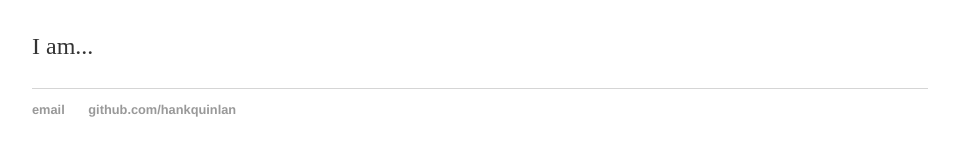
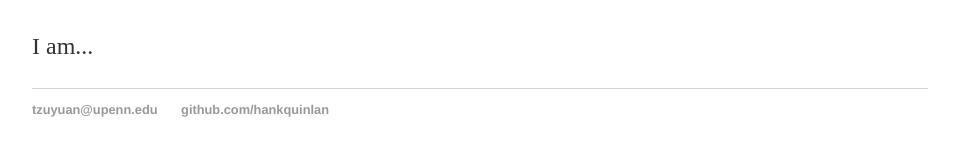
Before and after one commit to tzuyuanw/tzuyuanw.github.io, a Jekyll site: the page built from index.html, in a window 1280 px wide. Shown: the part 167-323 px from the top of the page, without its empty margins (160-1119 px from the left). Built offline with Jekyll 4.4.1, drawn with Linux system fonts in a browser that asks for light colours.

Commit message:
Update default.html

```diff
--- a/_layouts/default.html
+++ b/_layouts/default.html
@@ -21,7 +21,7 @@
 			</div><!-- /.container -->
 			<footer>
 	    		<ul>
-	        		<li><a href="mailto:tzuyuan@upenn.edu">email</a></li>
+	        		<li><a href="mailto:tzuyuan@upenn.edu">tzuyuan@upenn.edu</a></li>
 	        		<li><a href="https://github.com/hankquinlan">github.com/hankquinlan</a></li>
 				</ul>
 			</footer>
```
